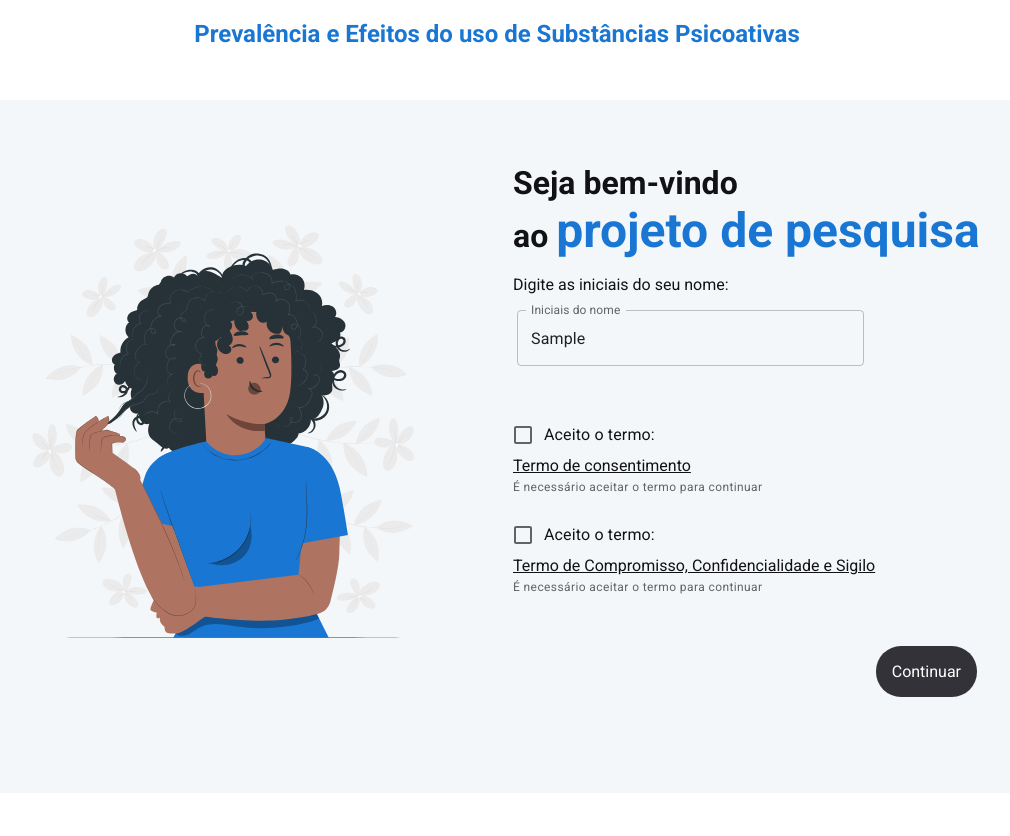
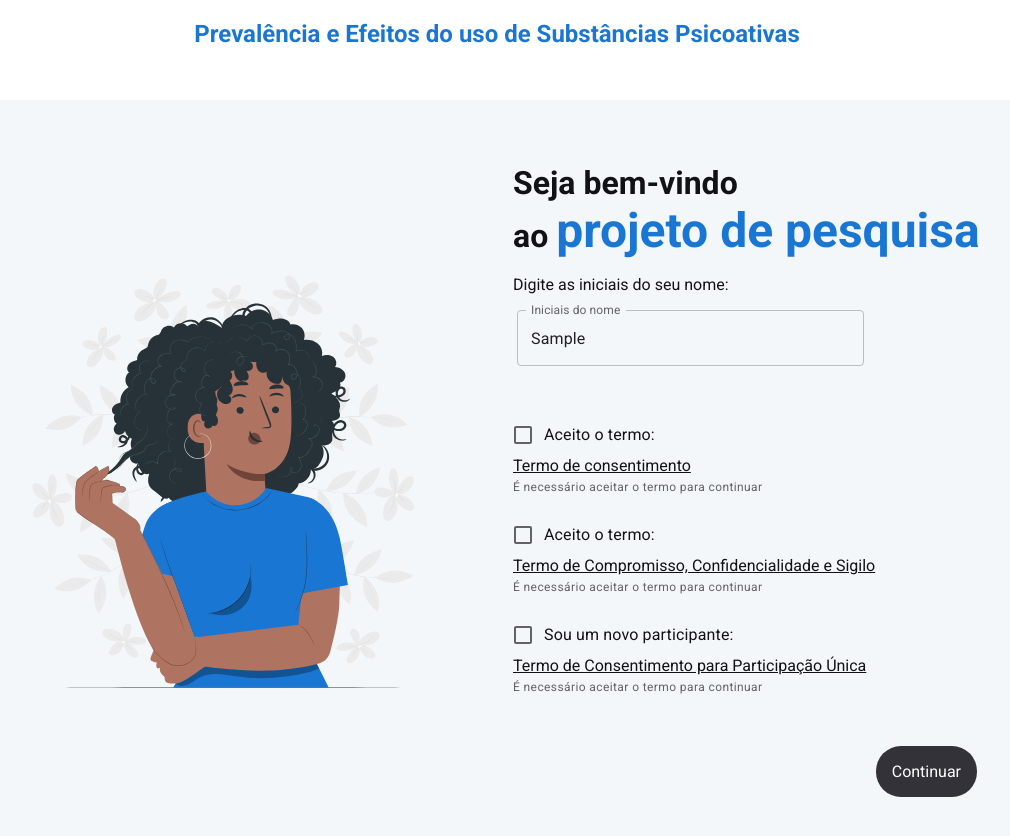
Before and after one commit to kalinDev/FormProjetoDePesquisa, a React (Vite) app: page / in a window 1280 px wide. Both pictures are taken after typing "Sample" into the empty fields and a click on the button "Continuar". Shown: the top 836 px of the page, without its empty margins (143-1153 px from the left). Built offline with nearby package versions, Linux system fonts and the light colour scheme.

Commit message:
adicionando termo de participacao unica

```diff
--- a/src/pages/home/Home.tsx
+++ b/src/pages/home/Home.tsx
@@ -152,6 +152,37 @@ export function Home({ onSubmit, onNext }: HomeProps) {
                   />
                 </label>
                 <FormHelperText>{errors[`termoCCS`]?.message?.toString()}</FormHelperText>
+
+                <FormControlLabel
+                  className={styles.chkTermos}
+                  value={true}
+                  control={<Checkbox />}
+                  {...register('termoParticipanteUnico', {
+                    required: 'É necessário aceitar o termo para continuar'
+                  })}
+                  label="Sou um novo participante: "
+                  labelPlacement="end"
+                />
+                <label htmlFor="">
+                <ModalBlock
+                    label='Termo de Consentimento para Participação Única'
+                    title='Termo de Consentimento para Participação Única'
+                    content={[
+                      `Prezado(a) Participante, ${name} `,
+
+                      'Agradecemos pelo seu interesse em participar da nossa pesquisa sobre a prevalência e efeitos do uso de substâncias psicoativas por acadêmicos de medicina. No entanto, neste momento estamos buscando apenas respostas de pessoas que nunca participaram anteriormente deste estudo.',
+
+                      'Pedimos desculpas por qualquer inconveniente que isso possa causar, mas é essencial para a precisão e validade dos nossos resultados. Se você já participou desta pesquisa anteriormente, agradecemos sua contribuição, mas solicitamos que não prossiga.',
+
+                      'Agradecemos sua compreensão e cooperação.',
+
+                      'Atenciosamente,',
+
+                      'Equipe de Pesquisa',
+                      ]}
+                  />
+                <FormHelperText>{errors[`termoParticipanteUnico`]?.message?.toString()}</FormHelperText>
+                </label>
               </>
             }
 
```
